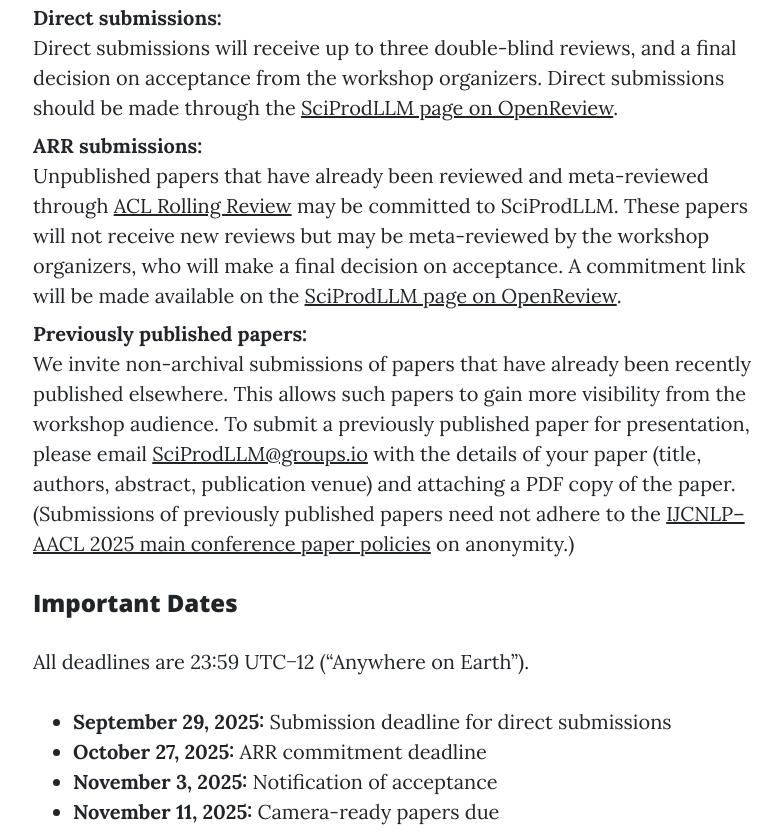
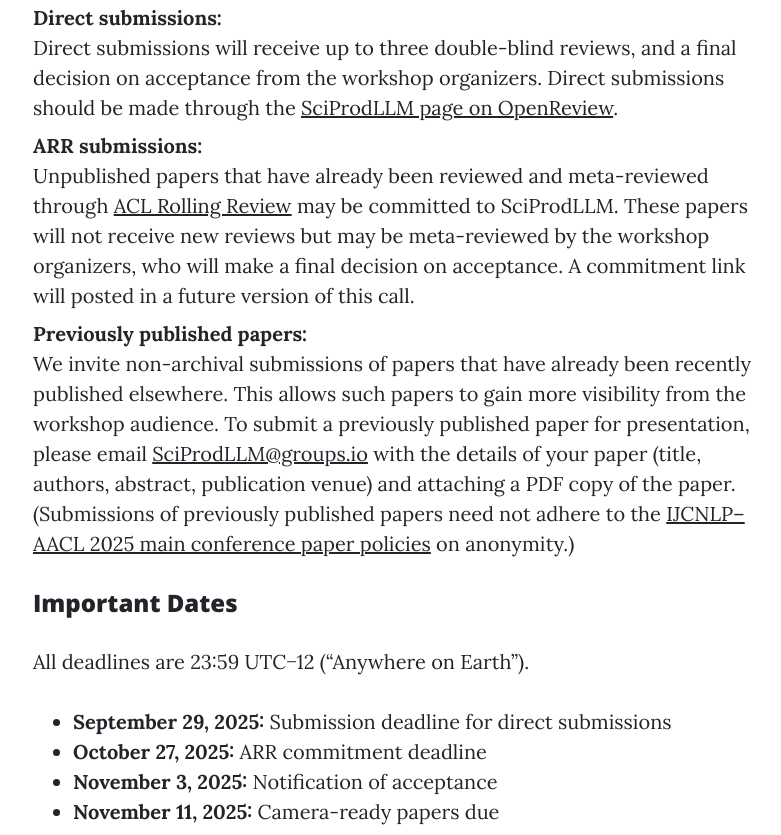
Before and after one commit to SciProdLLMs/sciprodllms.github.io, a website: page 2025/cfp.html in a window 1280 px wide. Shown: the part 1725-2560 px from the top of the page, without its empty margins (242-1023 px from the left). Drawn offline with Linux system fonts and the light colour scheme.

Commit message:
Remove commitment link for now

```diff
--- a/2025/cfp.html
+++ b/2025/cfp.html
@@ -96,7 +96,7 @@
           <p>
             <dl>
               <dt>Direct submissions:</dt><dd>Direct submissions will receive up to three double-blind reviews, and a final decision on acceptance from the workshop organizers.  Direct submissions should be made through the <a href="https://openreview.net/group?id=aclweb.org/AACL-IJCNLP/2025/Workshop/SciProdLLM">SciProdLLM page on OpenReview</a>.</dd>
-             <dt>ARR submissions:</dt><dd>Unpublished papers that have already been reviewed and meta-reviewed through <a href="https://aclrollingreview.org/">ACL Rolling Review</a> may be committed to SciProdLLM. These papers will not receive new reviews but may be meta-reviewed by the workshop organizers, who will make a final decision on acceptance.  A commitment link will be made available on the <a href="https://openreview.net/group?id=aclweb.org/AACL-IJCNLP/2025/Workshop/SciProdLLM">SciProdLLM page on OpenReview</a>.</dd>
+             <dt>ARR submissions:</dt><dd>Unpublished papers that have already been reviewed and meta-reviewed through <a href="https://aclrollingreview.org/">ACL Rolling Review</a> may be committed to SciProdLLM. These papers will not receive new reviews but may be meta-reviewed by the workshop organizers, who will make a final decision on acceptance.  A commitment link will posted in a future version of this call.</dd>
              <dt>Previously published papers:</dt><dd>We invite non-archival submissions of papers that have already been recently published elsewhere.  This allows such papers to gain more visibility from the workshop audience.  To submit a previously published paper for presentation, please email <a href="mailto:SciProdLLM@groups.io">SciProdLLM@groups.io</a> with the details of your paper (title, authors, abstract, publication venue) and attaching a PDF copy of the paper.  (Submissions of previously published papers need not adhere to the <a href="https://2025.aaclnet.org/calls/main_conference_papers" class="underline">IJCNLP–AACL 2025 main conference paper policies</a> on anonymity.)</dd>
           </dl>
         </p>
```
